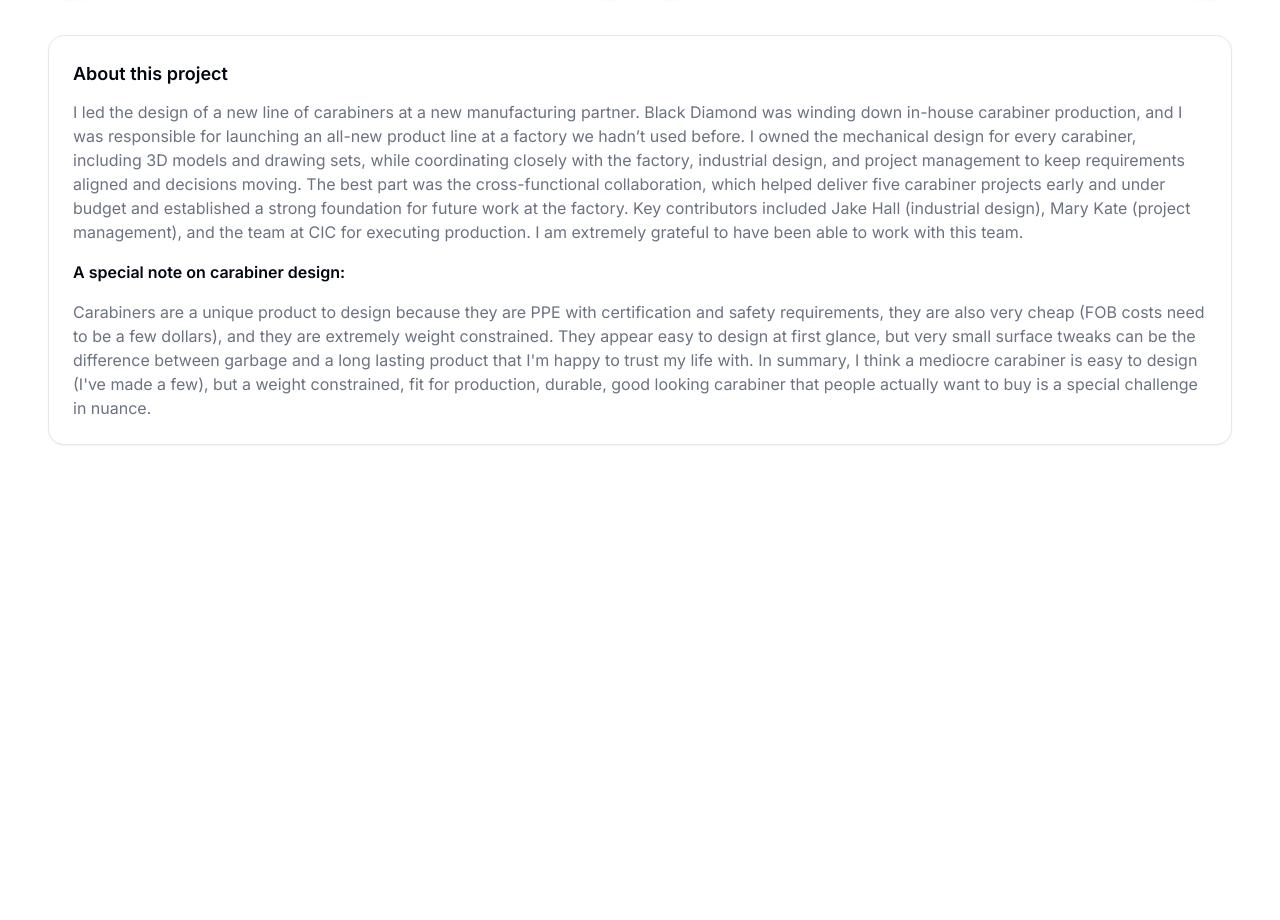
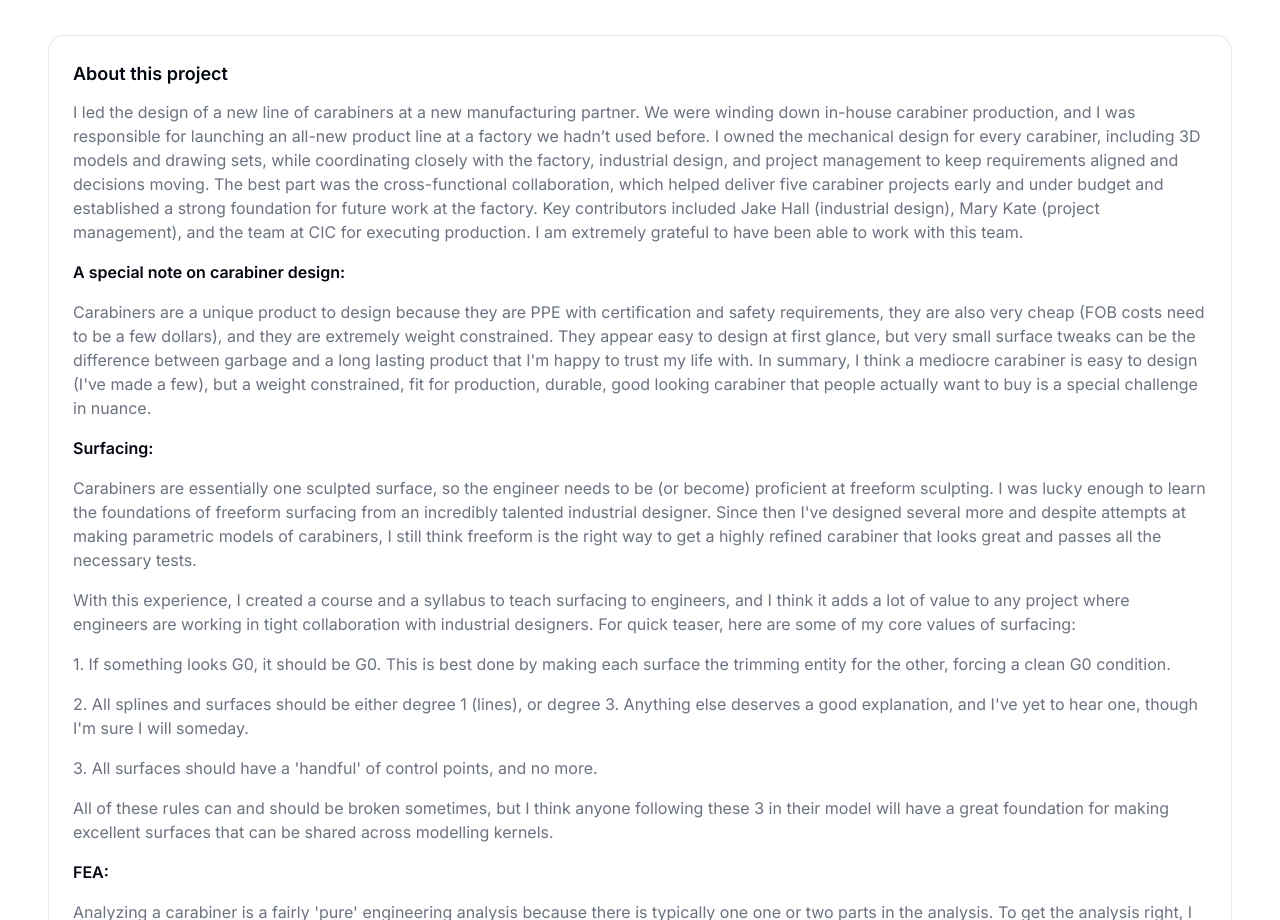
Before and after one commit to bakerjohnalex/resume, a Next.js app: page /projects/carabiners in a window 1280 px wide. Shown: the part 532-1452 px from the top of the page. Before the commit the page ends 1025 px from the top, so only its background shows below. Built offline with nearby package versions, Linux system fonts and the light colour scheme.

Commit message:
Update carabiners project narrative

```diff
--- a/src/app/projects/carabiners/page.tsx
+++ b/src/app/projects/carabiners/page.tsx
@@ -57,11 +57,16 @@
             <p key={paragraph}>{paragraph}</p>
           ))}
 
-          <p className="font-semibold text-foreground">
-            {carabinersData.note.title}
-          </p>
-
-          <p>{carabinersData.note.body}</p>
+          {carabinersData.sections.map((section) => (
+            <div key={section.title ?? section.paragraphs[0]} className="space-y-4">
+              {section.title ? (
+                <p className="font-semibold text-foreground">{section.title}</p>
+              ) : null}
+              {section.paragraphs.map((paragraph) => (
+                <p key={paragraph}>{paragraph}</p>
+              ))}
+            </div>
+          ))}
         </div>
       </section>
     </main>
--- a/src/data/projects/carabiners.ts
+++ b/src/data/projects/carabiners.ts
@@ -25,10 +25,36 @@
     },
   ],
   about: [
-    "I led the design of a new line of carabiners at a new manufacturing partner. Black Diamond was winding down in-house carabiner production, and I was responsible for launching an all-new product line at a factory we hadn’t used before. I owned the mechanical design for every carabiner, including 3D models and drawing sets, while coordinating closely with the factory, industrial design, and project management to keep requirements aligned and decisions moving. The best part was the cross-functional collaboration, which helped deliver five carabiner projects early and under budget and established a strong foundation for future work at the factory. Key contributors included Jake Hall (industrial design), Mary Kate (project management), and the team at CIC for executing production. I am extremely grateful to have been able to work with this team.",
+    "I led the design of a new line of carabiners at a new manufacturing partner. We were winding down in-house carabiner production, and I was responsible for launching an all-new product line at a factory we hadn’t used before. I owned the mechanical design for every carabiner, including 3D models and drawing sets, while coordinating closely with the factory, industrial design, and project management to keep requirements aligned and decisions moving. The best part was the cross-functional collaboration, which helped deliver five carabiner projects early and under budget and established a strong foundation for future work at the factory. Key contributors included Jake Hall (industrial design), Mary Kate (project management), and the team at CIC for executing production. I am extremely grateful to have been able to work with this team.",
   ],
-  note: {
-    title: "A special note on carabiner design:",
-    body: "Carabiners are a unique product to design because they are PPE with certification and safety requirements, they are also very cheap (FOB costs need to be a few dollars), and they are extremely weight constrained. They appear easy to design at first glance, but very small surface tweaks can be the difference between garbage and a long lasting product that I'm happy to trust my life with. In summary, I think a mediocre carabiner is easy to design (I've made a few), but a weight constrained, fit for production, durable, good looking carabiner that people actually want to buy is a special challenge in nuance.",
-  },
+  sections: [
+    {
+      title: "A special note on carabiner design:",
+      paragraphs: [
+        "Carabiners are a unique product to design because they are PPE with certification and safety requirements, they are also very cheap (FOB costs need to be a few dollars), and they are extremely weight constrained. They appear easy to design at first glance, but very small surface tweaks can be the difference between garbage and a long lasting product that I'm happy to trust my life with. In summary, I think a mediocre carabiner is easy to design (I've made a few), but a weight constrained, fit for production, durable, good looking carabiner that people actually want to buy is a special challenge in nuance.",
+      ],
+    },
+    {
+      title: "Surfacing:",
+      paragraphs: [
+        "Carabiners are essentially one sculpted surface, so the engineer needs to be (or become) proficient at freeform sculpting. I was lucky enough to learn the foundations of freeform surfacing from an incredibly talented industrial designer. Since then I've designed several more and despite attempts at making parametric models of carabiners, I still think freeform is the right way to get a highly refined carabiner that looks great and passes all the necessary tests.",
+        "With this experience, I created a course and a syllabus to teach surfacing to engineers, and I think it adds a lot of value to any project where engineers are working in tight collaboration with industrial designers. For quick teaser, here are some of my core values of surfacing:",
+        "1. If something looks G0, it should be G0. This is best done by making each surface the trimming entity for the other, forcing a clean G0 condition.",
+        "2. All splines and surfaces should be either degree 1 (lines), or degree 3. Anything else deserves a good explanation, and I've yet to hear one, though I'm sure I will someday.",
+        "3. All surfaces should have a 'handful' of control points, and no more.",
+        "All of these rules can and should be broken sometimes, but I think anyone following these 3 in their model will have a great foundation for making excellent surfaces that can be shared across modelling kernels.",
+      ],
+    },
+    {
+      title: "FEA:",
+      paragraphs: [
+        "Analyzing a carabiner is a fairly 'pure' engineering analysis because there is typically one one or two parts in the analysis. To get the analysis right, I gathered stress/strain curves of the exact rodstock we use in manufacturing. With a refined model, we can run open-gate analysis in a couple minutes on a consumer grade machine in the CPU, predicting failure with ~5% error. This allows for extremely fast iteration on non-linear models, and cuts down prototype costs by a large percentage. Carabiners are all about predicting how they bend and re-shape themselves in the plastic region, keeping the challenge going even though the analysis tools are excellent.",
+      ],
+    },
+    {
+      paragraphs: [
+        "I didn't expect to write that much about carabiner design. If you read this and found it useful, enjoyed it, or want to argue about my surfacing core values, please reach out.",
+      ],
+    },
+  ],
 } as const;
```
